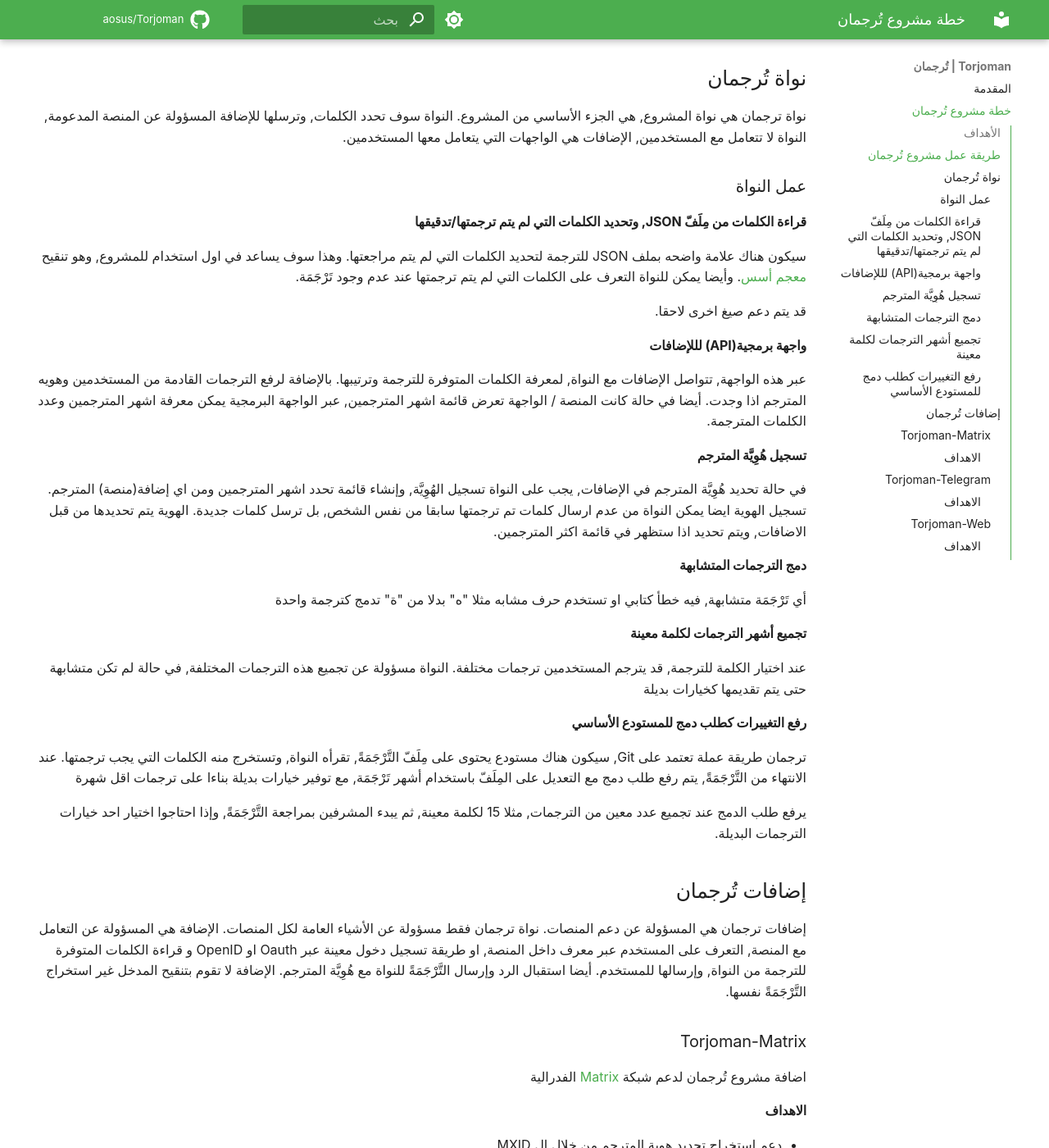
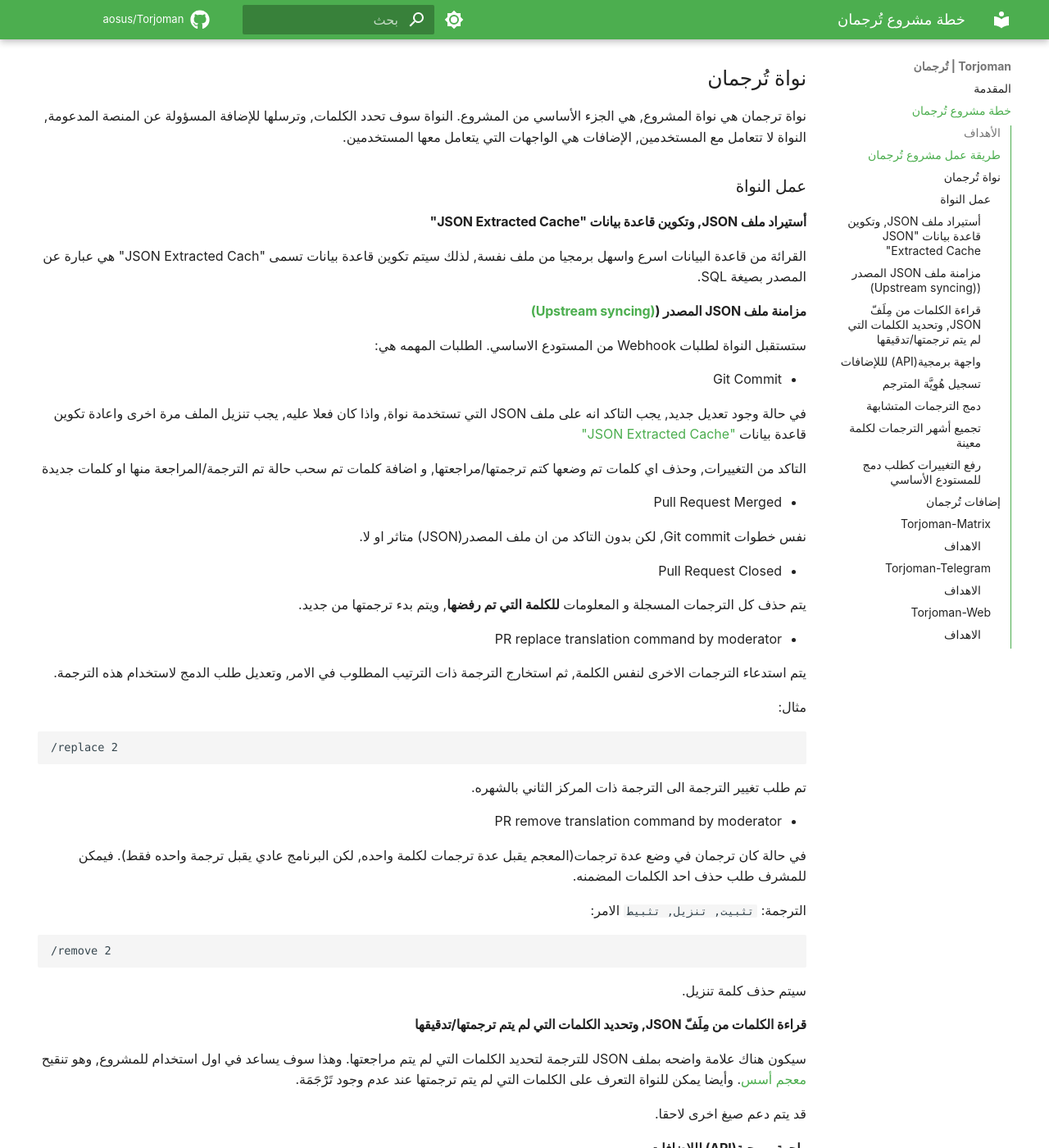
Before and after one commit to aosus/Torjoman, an MkDocs documentation site: the page built from docs/source/project-plan.md, in a window 1280 px wide and 1400 px high, scrolled down 979 px. Shown: the whole window at 82% size. Built offline with MkDocs 1.6.1 and Material for MkDocs 9.7.7, drawn with Linux system fonts in a browser that asks for light colours; some web fonts are replaced; comment, search, counter and statistics services are not loaded.

Commit message:
Add JEC and Upstream Syncing details

````diff
--- a/docs/source/project-plan.md
+++ b/docs/source/project-plan.md
@@ -24,6 +24,52 @@
 نواة ترجمان هي نواة المشروع, هي الجزء الأساسي من المشروع.
 النواة سوف تحدد الكلمات, وترسلها للإضافة المسؤولة عن المنصة المدعومة, النواة لا تتعامل مع المستخدمين, الإضافات هي الواجهات التي يتعامل معها المستخدمين.
 ### عمل النواة
+
+#### أستيراد ملف JSON, وتكوين قاعدة بيانات "JSON Extracted Cache"
+القرائة من قاعدة البيانات اسرع واسهل برمجيا  من ملف نفسة, لذلك سيتم تكوين قاعدة بيانات تسمى "JSON Extracted Cach"
+هي عبارة عن المصدر بصيغة SQL.
+
+#### مزامنة ملف JSON المصدر ([(Upstream syncing)](#_3)
+ستستقبل النواة لطلبات Webhook من المستودع الاساسي.
+الطلبات المهمه هي:
+
+- Git Commit
+
+في حالة وجود تعديل جديد, يجب التاكد انه على ملف JSON التي تستخدمة نواة, واذا كان فعلا عليه, يجب تنزيل الملف مرة اخرى واعادة تكوين قاعدة بيانات ["JSON Extracted Cache"](#json-json-extracted-cache)
+
+التاكد من التغييرات, وحذف اي كلمات تم وضعها كتم ترجمتها/مراجعتها, و اضافة كلمات تم سحب حالة تم الترجمة/المراجعة منها او كلمات جديدة
+
+- Pull Request Merged
+
+نفس خطوات Git commit, لكن بدون التاكد من ان ملف المصدر(JSON) متاثر او لا.
+
+- Pull Request Closed
+
+يتم حذف كل الترجمات المسجلة و المعلومات **للكلمة التي تم رفضها**, ويتم بدء ترجمتها من جديد.
+
+- PR replace translation command by moderator
+
+يتم استدعاء الترجمات الاخرى لنفس الكلمة, ثم استخارج الترجمة ذات الترتيب المطلوب في الامر, وتعديل طلب الدمج لاستخدام هذه الترجمة.
+
+مثال:
+```
+/replace 2
+```
+
+تم طلب تغيير الترجمة الى الترجمة ذات المركز الثاني بالشهره.
+
+- PR remove translation command by moderator
+
+في حالة كان ترجمان في وضع عدة ترجمات(المعجم يقبل عدة ترجمات لكلمة واحده, لكن البرنامج عادي يقبل ترجمة واحده فقط).
+فيمكن للمشرف طلب حذف احد الكلمات المضمنه.
+
+الترجمة: `تثبيت, تنزيل, تثبيط`
+الامر:
+```
+/remove 2
+```
+سيتم حذف كلمة تنزيل.
+
 
 #### قراءة الكلمات من مِلَفّ JSON, وتحديد الكلمات التي لم يتم ترجمتها/تدقيقها
 سيكون هناك علامة واضحه بملف JSON للترجمة لتحديد الكلمات التي لم يتم مراجعتها.
````
